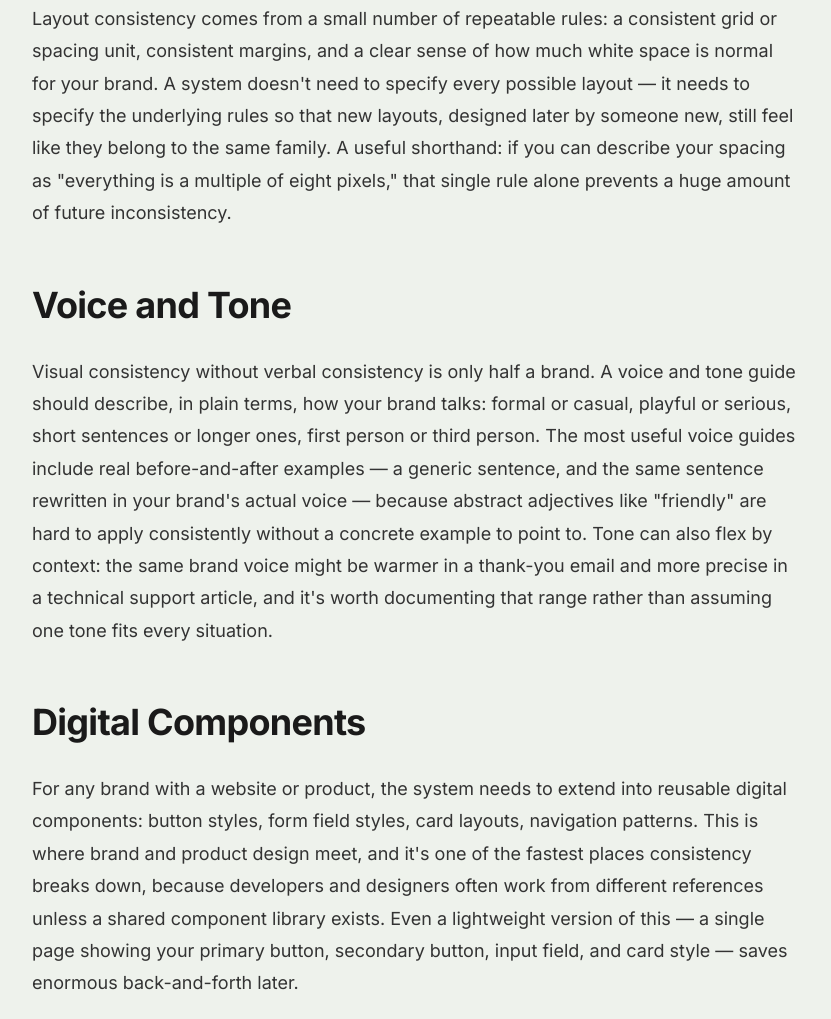
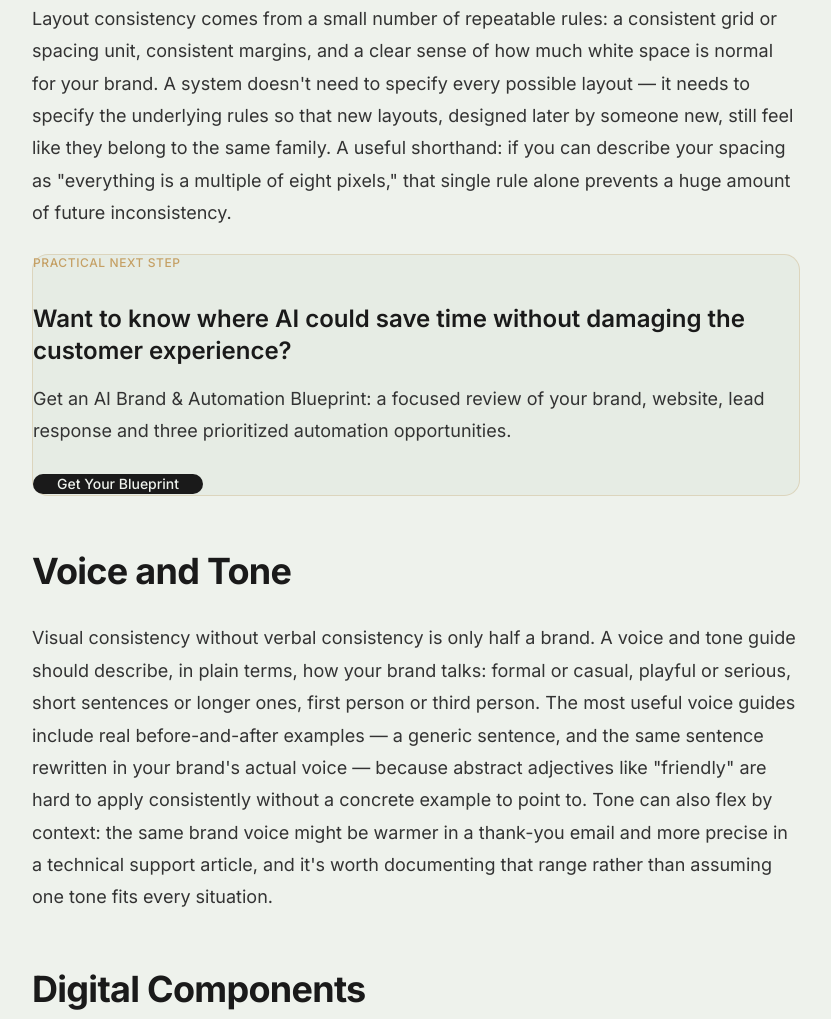
Before and after one commit to mybrandfather/MBFAgency, a plain HTML site: page journal/building-a-strong-brand-system/index.html in a window 1280 px wide. Shown: the part 4108-5127 px from the top of the page, without its empty margins (224-1055 px from the left). Drawn offline with Linux system fonts and the light colour scheme.

Commit message:
Add contextual article conversion CTAs

```diff
--- a/journal/building-a-strong-brand-system/index.html
+++ b/journal/building-a-strong-brand-system/index.html
@@ -188,7 +188,7 @@
                     <p>If illustration is part of your brand &mdash; icons, character work, spot illustrations &mdash; it needs its own small rulebook: line weight, color usage within illustrations, level of detail, and whether characters (if any) have consistent proportions and styling. Illustration drifts even faster than photography when it isn't documented, because style is largely a matter of an individual illustrator's hand, and a second illustrator brought in later has nothing concrete to match if no reference exists.</p>
 
                     <h2 id="layout-rules">Layout Rules</h2>
-                    <p>Layout consistency comes from a small number of repeatable rules: a consistent grid or spacing unit, consistent margins, and a clear sense of how much white space is normal for your brand. A system doesn't need to specify every possible layout &mdash; it needs to specify the underlying rules so that new layouts, designed later by someone new, still feel like they belong to the same family. A useful shorthand: if you can describe your spacing as "everything is a multiple of eight pixels," that single rule alone prevents a huge amount of future inconsistency.</p>
+                    <p>Layout consistency comes from a small number of repeatable rules: a consistent grid or spacing unit, consistent margins, and a clear sense of how much white space is normal for your brand. A system doesn't need to specify every possible layout &mdash; it needs to specify the underlying rules so that new layouts, designed later by someone new, still feel like they belong to the same family. A useful shorthand: if you can describe your spacing as "everything is a multiple of eight pixels," that single rule alone prevents a huge amount of future inconsistency.</p><aside class="my-12 rounded-2xl border border-[#C5A065]/30 bg-[#F5F5F2] p-7" aria-label="MyBrandFather service next step"><div class="text-xs font-medium uppercase tracking-wider text-[#C5A065]">Practical next step</div><h3 class="mt-3 text-2xl font-semibold">Want to know where AI could save time without damaging the customer experience?</h3><p class="mt-3 text-[#666]">Get an AI Brand & Automation Blueprint: a focused review of your brand, website, lead response and three prioritized automation opportunities.</p><a href="../../blueprint/index.html" data-track="article_to_blueprint" class="mt-5 inline-flex btn-primary px-6 py-3 rounded-full text-sm font-medium">Get Your Blueprint</a></aside>
 
                     <h2 id="voice-and-tone">Voice and Tone</h2>
                     <p>Visual consistency without verbal consistency is only half a brand. A voice and tone guide should describe, in plain terms, how your brand talks: formal or casual, playful or serious, short sentences or longer ones, first person or third person. The most useful voice guides include real before-and-after examples &mdash; a generic sentence, and the same sentence rewritten in your brand's actual voice &mdash; because abstract adjectives like "friendly" are hard to apply consistently without a concrete example to point to. Tone can also flex by context: the same brand voice might be warmer in a thank-you email and more precise in a technical support article, and it's worth documenting that range rather than assuming one tone fits every situation.</p>
@@ -232,7 +232,7 @@
             </div>
         </article>
 
-    </main>
+    <aside class="my-12 rounded-2xl border border-[#C5A065]/30 bg-[#F5F5F2] p-7" aria-label="MyBrandFather service next step"><div class="text-xs font-medium uppercase tracking-wider text-[#C5A065]">Practical next step</div><h3 class="mt-3 text-2xl font-semibold">Want to know where AI could save time without damaging the customer experience?</h3><p class="mt-3 text-[#666]">Get an AI Brand & Automation Blueprint: a focused review of your brand, website, lead response and three prioritized automation opportunities.</p><a href="../../blueprint/index.html" data-track="article_to_blueprint" class="mt-5 inline-flex btn-primary px-6 py-3 rounded-full text-sm font-medium">Get Your Blueprint</a></aside></main>
     <footer class="bg-[#0A0A0A] text-white pt-24 pb-8 px-6">
         <div class="max-w-7xl mx-auto">
             <div class="grid grid-cols-1 md:grid-cols-5 gap-12 pb-16 border-b border-white/10">
```
